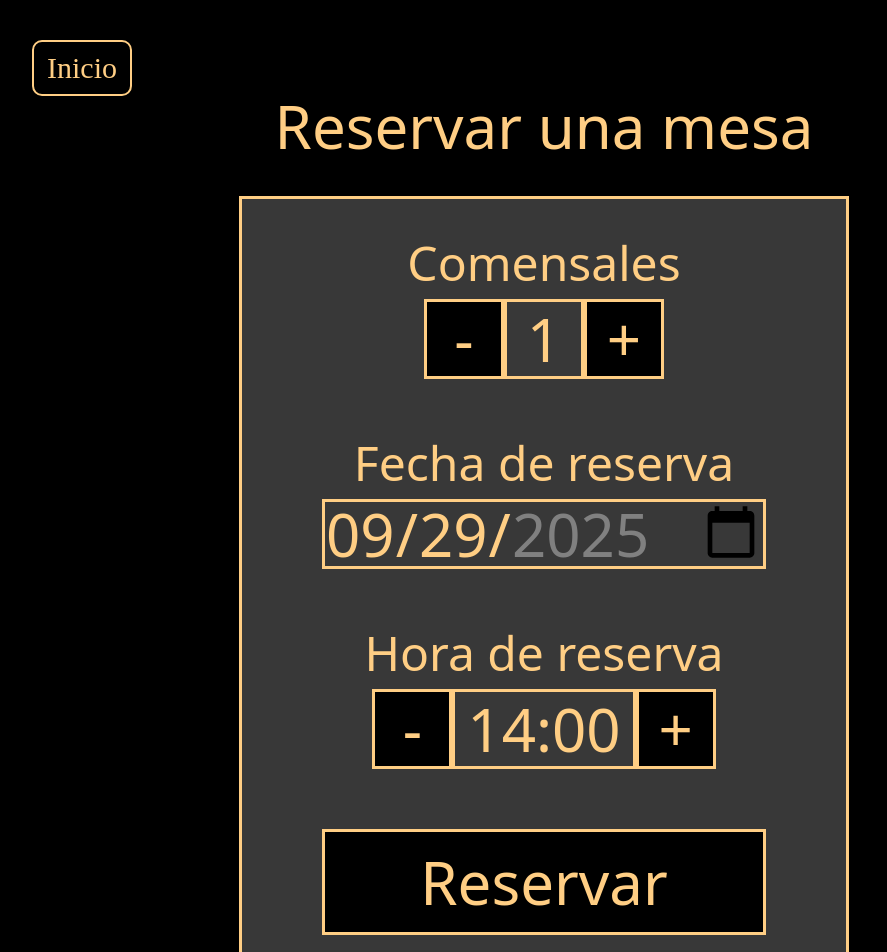
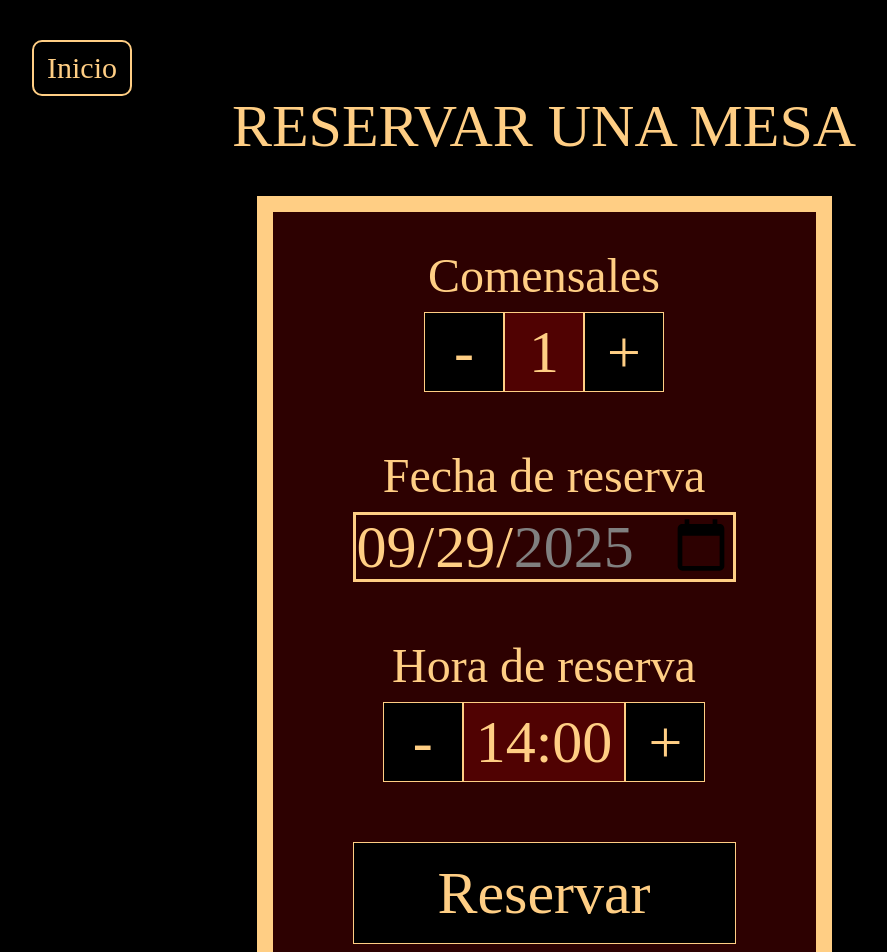
Before and after one commit to Dev-id-A/restaurant-page, a React (Vite) app: page /book in a window 1280 px wide. Shown: the top 952 px of the page, without its empty margins (96-983 px from the left). Built offline with nearby package versions, Linux system fonts and the light colour scheme; a web font is replaced by a local one.

Commit message:
Book page desing changes

```diff
--- a/pages/Book.jsx
+++ b/pages/Book.jsx
@@ -17,18 +17,18 @@ function Book({lang}) {
     let [time, setTime] = useState(14);
 
   return (
-    <main className="bg-black min-h-screen text-6xl flex flex-col items-center text-royal pb-10
+    <main className="bg-black min-h-screen text-6xl flex flex-col items-center text-royal font-yrsa pb-10
     xl:pb-0 xl:overflow-hidden">
 
         <LinkBtn {...{lang}} />
 
-        <h1>{book.bookTitle[lang]}</h1>
+        <h1 className="uppercase">{book.bookTitle[lang]}</h1>
 
-      <div className="flex flex-col gap-15 mt-10 py-10 px-20 border-3 border-royal bg-[rgb(56,56,56)]">
+      <div className="flex flex-col gap-15 mt-10 py-10 px-20 border-16 border-royal bg-[rgba(45,1,1,1)]">
 
         <div className="flex flex-col justify-center items-center gap-3">
           <h2 className="text-5xl text-center">{book.guest[lang]}</h2>
-          <BookSection parameter={guest} {...{guest, setGuest, time, setTime}}></BookSection>
+          <BookSection parameter={guest} {...{guest, setGuest}}></BookSection>
         </div>
 
         <div className="flex flex-col justify-center items-center gap-3">
@@ -38,10 +38,11 @@ function Book({lang}) {
 
         <div className="flex flex-col justify-center items-center gap-3">
           <h2 className="text-5xl text-center">{book.time[lang]}</h2>
-          <BookSection parameter={time} {...{guest, setGuest, time, setTime}}></BookSection>
+          <BookSection parameter={time} {...{time, setTime}}></BookSection>
         </div>
 
-        <button className="bg-black flex justify-center items-center border-3 border-royal hover:cursor-pointer px-10 py-5">
+        <button className="bg-black flex justify-center items-center border-1 border-royal hover:cursor-pointer px-10 py-5
+        hover:scale-110 animation-all duration-500">
           <a href="mailto:dev.id.a.contact@gmail.com" target="_blank">{book.bookBnt[lang]}</a></button>
 
       </div>
--- a/src/assets/Book/BookSection.jsx
+++ b/src/assets/Book/BookSection.jsx
@@ -6,7 +6,7 @@ function BookSection({parameter, guest, setGuest, time, setTime}) {
   return (
     <section className="flex flex-row justify-center aling-center">
           <NumberBtn children={"-"} size={"size-20"} {...{guest, setGuest, time, setTime, parameter}}/>
-          <div className="border-3 border-royal px-3 min-h-20 min-w-20 grid place-items-center">{parameter == time ? time + ":00":guest}</div>
+          <div className="bg-[rgba(80,2,2,1)] border-1 border-royal px-3 min-h-20 min-w-20 grid place-items-center">{parameter == time ? time + ":00":guest}</div>
           <NumberBtn children={"+"} size={"size-20"} {...{guest, setGuest, time, setTime, parameter}}/>
     </section>
   )
--- a/src/assets/Book/NumberBtn.jsx
+++ b/src/assets/Book/NumberBtn.jsx
@@ -25,7 +25,8 @@ function NumberBtn({parameter, children, size, guest, setGuest, time, setTime})
     }
   };
   return (
-    <button className={`bg-black flex justify-center items-center border-3 border-royal hover:cursor-pointer ${size}`} onClick={()=>addRestParameters(children, parameter)}>{children}</button>
+    <button className={`bg-black flex justify-center items-center border-1 border-royal hover:cursor-pointer hover:text-[rgba(80,80,80,1)] ${size}`}
+    onClick={()=>addRestParameters(children, parameter)}>{children}</button>
   )
 }
 
```
